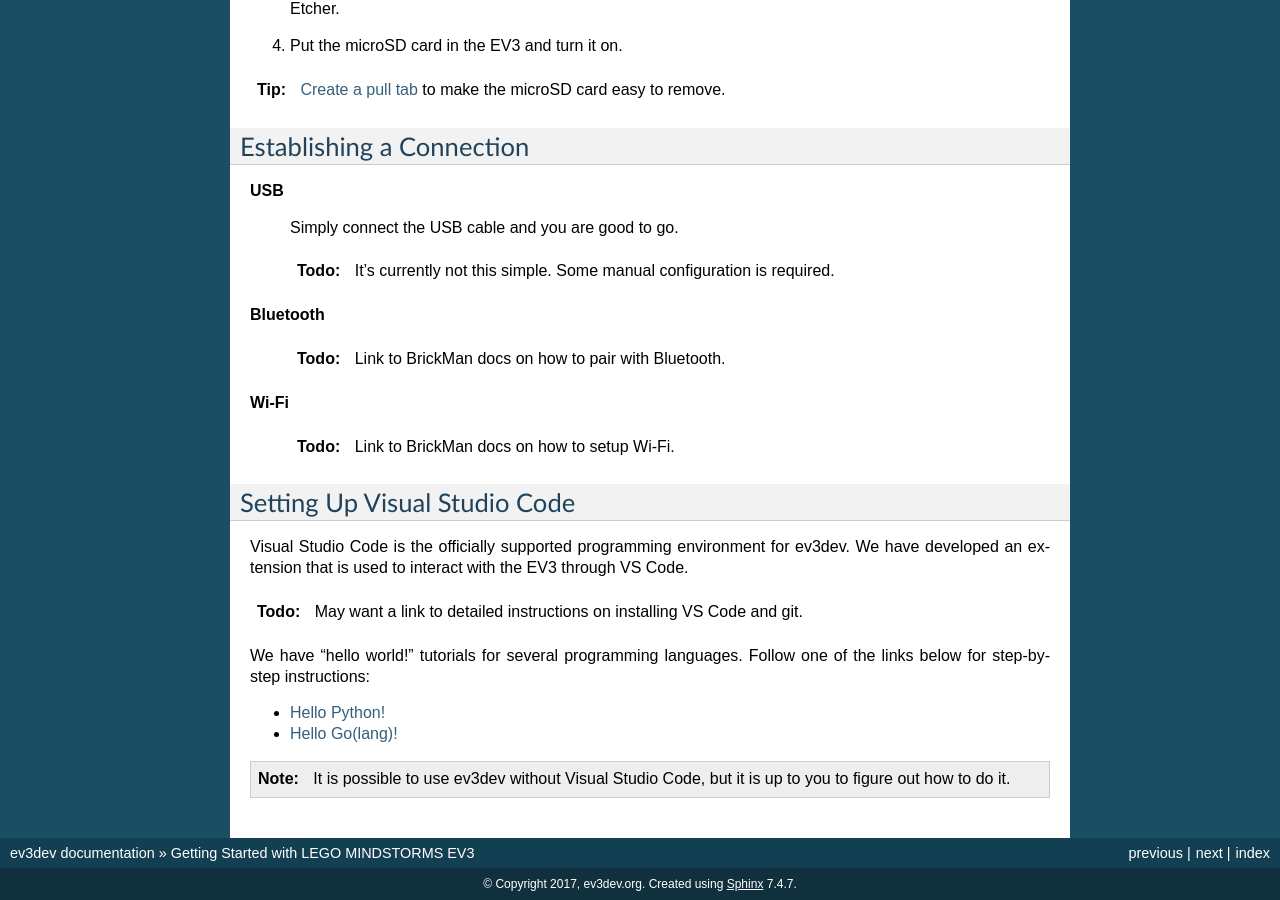
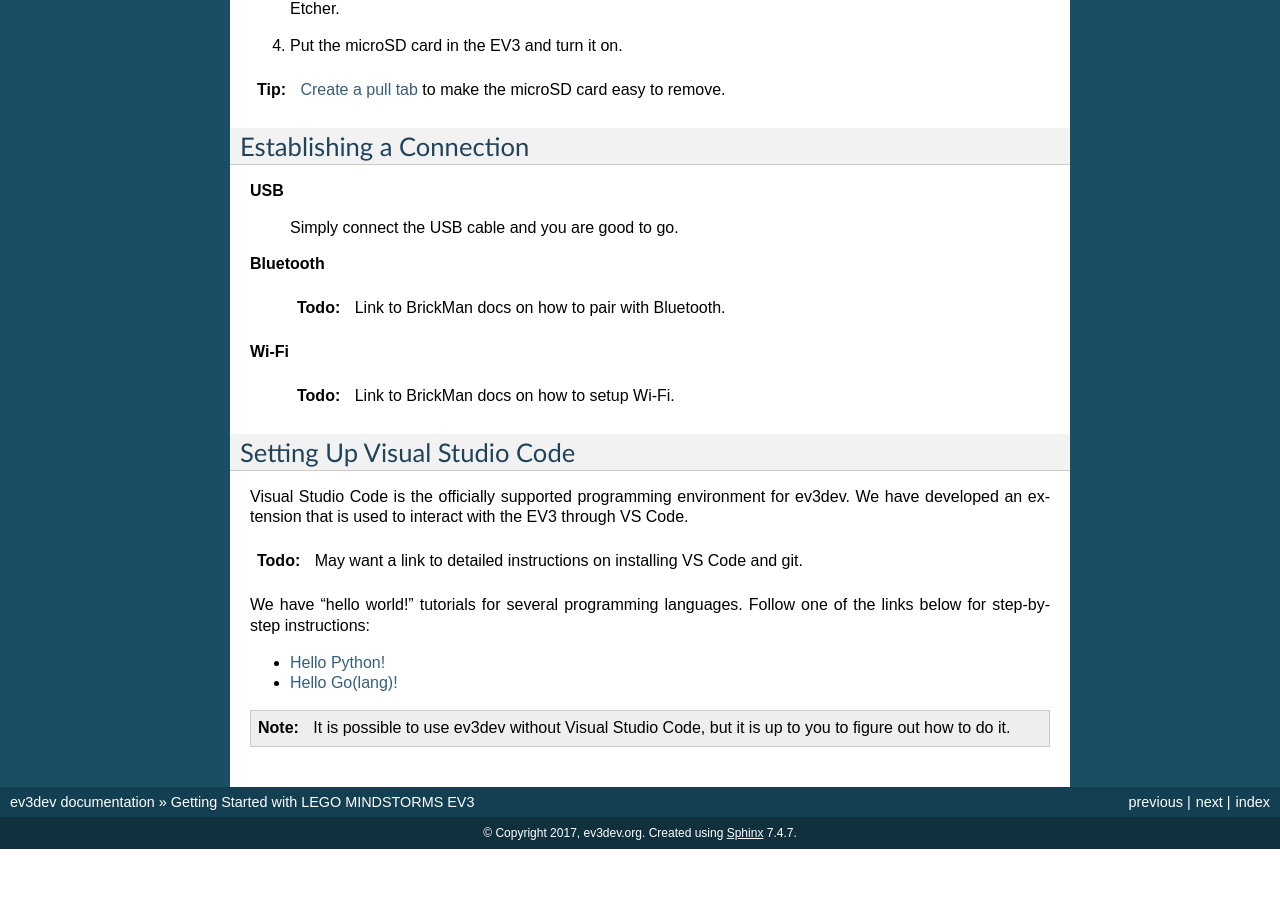
Before and after one commit to ev3dev/ev3dev, a Sphinx documentation site: the page built from docs/getting-started-ev3.rst, in a window 1280 px wide and 900 px high, scrolled down 830 px. Built offline with Sphinx 7.4.7, drawn with Linux system fonts in a browser that asks for light colours; after the commit the page ends 1679 px from its top, so only the background shows below that.

Commit message:
By george, it really is that easy
Starting with 2017-09-09 ev3dev-stretch snapshot, that is.

```diff
--- a/docs/getting-started-ev3.rst
+++ b/docs/getting-started-ev3.rst
@@ -61,8 +61,6 @@
 
   Simply connect the USB cable and you are good to go.
 
-  .. todo:: It's currently not this simple. Some manual configuration is required.
-
 **Bluetooth**
 
   .. todo:: Link to BrickMan docs on how to pair with Bluetooth.
```
